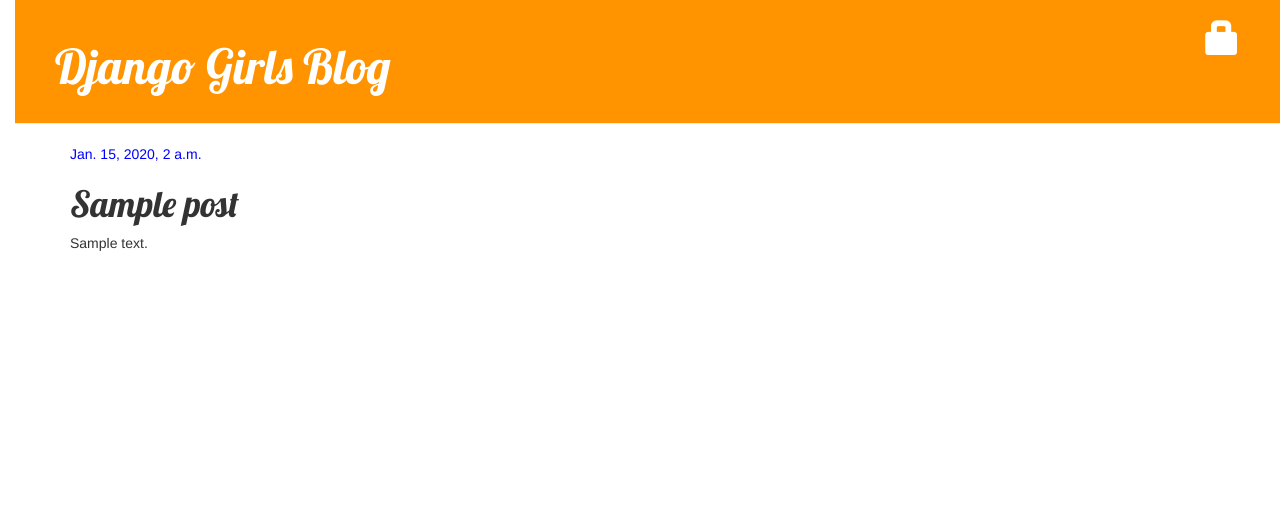
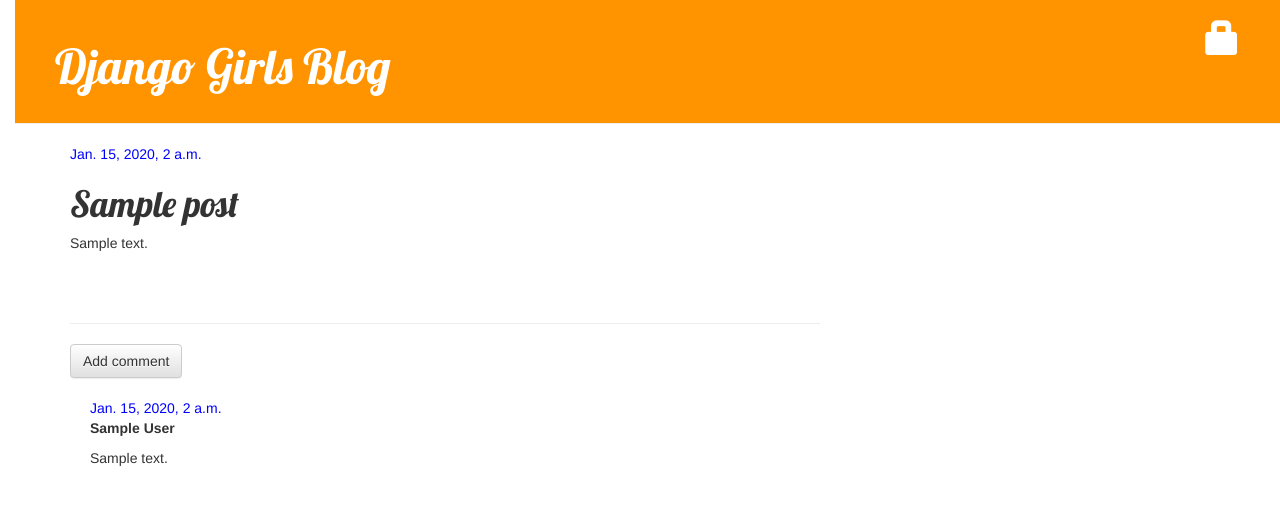
Before and after one commit to schempp/my-first-blog, a Django app: page /post/1/ in a window 1280 px wide. Shown: the top 505 px of the page. Run offline with Django 3.2, Linux system fonts and the light colour scheme; tables that the repository leaves empty hold one stand-in row (values such as "Sample post"); some libraries are stand-ins or nearby versions.

Commit message:
Fixed comments.

```diff
--- a/blog/admin.py
+++ b/blog/admin.py
@@ -1,4 +1,5 @@
 from django.contrib import admin
-from .models import Post
+from .models import Post, Comment
 
 admin.site.register(Post)
+admin.site.register(Comment)
--- a/blog/models.py
+++ b/blog/models.py
@@ -18,3 +18,20 @@
 
 	def __str__(self):
 		return self.title
+
+	def approved_comments(self):
+		return self.comments.filter(approved_comment=True)
+
+class Comment(models.Model):
+    post = models.ForeignKey('blog.Post', related_name='comments')
+    author = models.CharField(max_length=200)
+    text = models.TextField()
+    created_date = models.DateTimeField(default=timezone.now)
+    approved_comment = models.BooleanField(default=False)
+
+    def approve(self):
+        self.approved_comment = True
+        self.save()
+
+    def __str__(self):
+        return self.text
--- a/blog/static/css/blog.css
+++ b/blog/static/css/blog.css
@@ -53,3 +53,7 @@
 .post h1 a, .post h1 a:visited {
     color: #000000;
 }
+
+.comment {
+    margin: 20px 0px 20px 20px;
+}
--- a/blog/templates/blog/post_detail.html
+++ b/blog/templates/blog/post_detail.html
@@ -16,4 +16,24 @@
         <h1>{{ post.title }}</h1>
         <p>{{ post.text|linebreaksbr }}</p>
     </div>
+<hr>
+<a class="btn btn-default" href="{% url 'add_comment_to_post' pk=post.pk %}">Add comment</a>
+{% for comment in post.comments.all %}
+    {% if user.is_authenticated or comment.approved_comment %}
+    <div class="comment">
+        <div class="date">
+            {{ comment.created_date }}
+            {% if not comment.approved_comment %}
+                <a class="btn btn-default" href="{% url 'comment_remove' pk=comment.pk %}"><span class="glyphicon glyphicon-remove"></span></a>
+                <a class="btn btn-default" href="{% url 'comment_approve' pk=comment.pk %}"><span class="glyphicon glyphicon-ok"></span></a>
+            {% endif %}
+        </div>
+        <strong>{{ comment.author }}</strong>
+        <p>{{ comment.text|linebreaks }}</p>
+    </div>
+    {% endif %}
+{% empty %}
+    <p>No comments here yet :(</p>
+{% endfor %}
+
 {% endblock %}
--- a/blog/urls.py
+++ b/blog/urls.py
@@ -9,4 +9,7 @@
 	url(r'&drafts/$', views.post_draft_list, name='post_draft_list'),
 	url(r'^post/(?P<pk>\d+)/publish/$', views.post_publish, name='post_publish'),
 	url(r'^post/(?P<pk>\d+)/remove/$', views.post_remove, name='post_remove'),
+	url(r'^post/(?P<pk>\d+)/comment/$', views.add_comment_to_post, name='add_comment_to_post'),
+	url(r'^comment/(?P<pk>\d+)/approve/$', views.comment_approve, name='comment_approve'),
+	url(r'^comment/(?P<pk>\d+)/remove/$', views.comment_remove, name='comment_remove'),
 ]
--- a/blog/views.py
+++ b/blog/views.py
@@ -1,8 +1,8 @@
 from django.shortcuts import render, get_object_or_404, redirect
 from django.utils import timezone
 from django.contrib.auth.decorators import login_required
-from .models import Post
-from .forms import PostForm
+from .models import Post, Comment
+from .forms import PostForm, CommentForm
 
 # Create your views here.
 
@@ -57,3 +57,28 @@
 	post = get_object_or_404(Post, pk=pk)
 	post.delete()
 	return redirect('post_list')
+
+def add_comment_to_post(request, pk):
+	post = get_object_or_404(Post, pk=pk)
+	if request.method == "POST":
+		form = CommentForm(request.POST)
+		if form.is_valid():
+			comment = form.save(commit=False)
+			comment.post = post
+			comment.save()
+			return redirect('post_detail', pk=post.pk)
+	else:
+		form = CommentForm()
+	return render(request, 'blog/add_comment_to_post.html', {'form': form})
+
+@login_required
+def comment_approve(request, pk):
+	comment = get_object_or_404(Comment, pk=pk)
+	comment.approve()
+	return redirect('post_detail', pk=comment.post.pk)
+
+@login_required
+def comment_remove(request, pk):
+	comment = get_object_or_404(Comment, pk=pk)
+	comment.delete()
+	return redirect('post_detail', pk=comment.post.pk)
```
Also changed, not shown: blog/forms.py (+7 -1 lines), blog/templates/blog/add_comment_to_post.html (added, +9 -0 lines), blog/templates/blog/post_list.html (+5 -4 lines), test-project/index.html (deleted, +0 -18 lines), test-project/p5_usmap.js (deleted, +0 -35 lines), blog/migrations/0002_comment.py (added), test-project/assets/map.svg (deleted), test-project/assets/test.svg (deleted).
